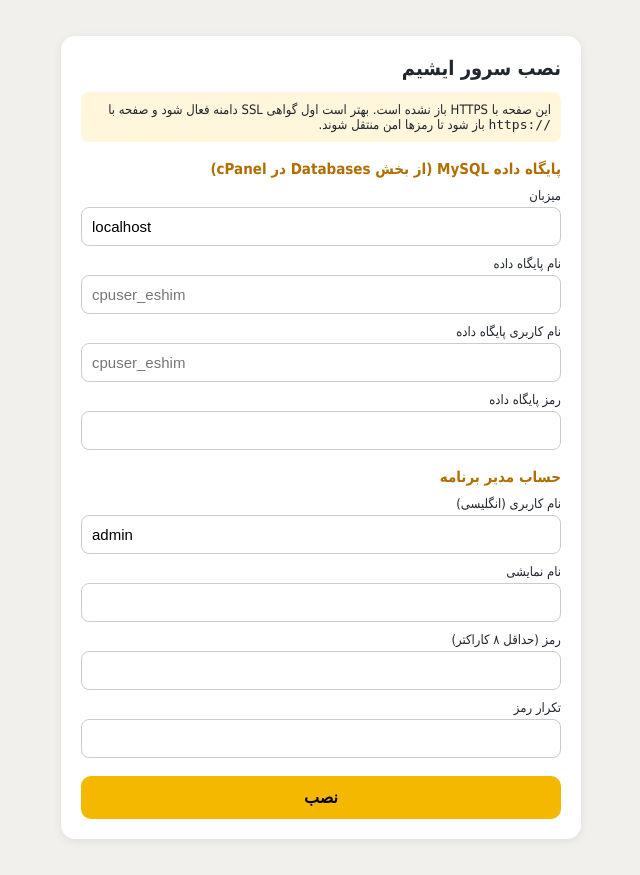
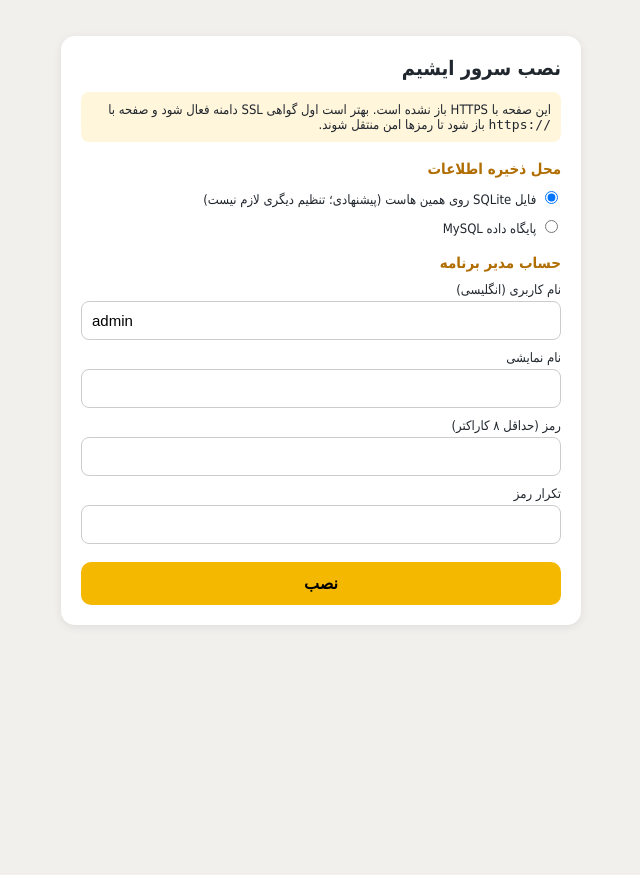
Before and after one commit to sejek005-afk/sejok, a PHP site: page /install.php in a window 1280 px wide. Shown: the whole page, without its empty margins (319-959 px from the left). After the commit the page ends 625 px from the top, so only its background shows below. Run offline with PHP 8.4, Linux system fonts and the light colour scheme.

Commit message:
Notification icon with Eshim mark; SQLite install option; default server URL
Co-Authored-By: Claude Opus 5.5 <noreply@anthropic.com>
Claude-Session: https://claude.ai/code/session_01Dc465BokDmQ2KYjjU4iSHM

```diff
--- a/app/src/main/assets/sync.js
+++ b/app/src/main/assets/sync.js
@@ -7,7 +7,8 @@
 const SYNC_KEY = 'eshim_sync';
 const SYNC_COLLS = ['cats', 'projects', 'workers', 'installers', 'contractors', 'progress', 'tx', 'adj', 'notes', 'cheques', 'invoices', 'statements'];
 const ID_RANGE = 1e9;
-const DEFAULT_SERVER = 'https://eshim.ir/api/';
+// تا وقتی دامنه eshim.ir فعال شود، از نشانی میزبان هاست استفاده می‌شود
+const DEFAULT_SERVER = 'https://1496118093.cloudylink.com/~h438354/api/';
 let SY = syLoad();
 let syBusy = false, syAgain = false, syTimer = null, syApplying = false, syErr = '', syRenderLater = false;
 
--- a/server/install.php
+++ b/server/install.php
@@ -32,6 +32,7 @@ if (is_file(config_path())) {
 $https = (!empty($_SERVER['HTTPS']) && $_SERVER['HTTPS'] !== 'off') || (($_SERVER['HTTP_X_FORWARDED_PROTO'] ?? '') === 'https');
 $errors = [];
 $v = [
+    'driver' => extension_loaded('pdo_sqlite') ? 'sqlite' : 'mysql',
     'db_host' => 'localhost', 'db_name' => '', 'db_user' => '',
     'admin_user' => 'admin', 'admin_name' => '',
 ];
@@ -42,12 +43,31 @@ if (($_SERVER['REQUEST_METHOD'] ?? 'GET') === 'POST') {
     $p1 = (string) ($_POST['admin_pass'] ?? '');
     $p2 = (string) ($_POST['admin_pass2'] ?? '');
 
-    if ($v['db_host'] === '' || $v['db_name'] === '' || $v['db_user'] === '') $errors[] = 'اطلاعات پایگاه داده کامل نیست.';
+    if ($v['driver'] !== 'sqlite') $v['driver'] = 'mysql';
+    if ($v['driver'] === 'sqlite' && !extension_loaded('pdo_sqlite')) $errors[] = 'روی این هاست SQLite فعال نیست؛ گزینه MySQL را انتخاب کنید.';
+    if ($v['driver'] === 'mysql' && ($v['db_host'] === '' || $v['db_name'] === '' || $v['db_user'] === '')) $errors[] = 'اطلاعات پایگاه داده کامل نیست.';
     if (!valid_username($v['admin_user'])) $errors[] = 'نام کاربری مدیر فقط حروف انگلیسی، عدد و . _ - (۳ تا ۳۲ کاراکتر).';
     if (!valid_password($p1)) $errors[] = 'رمز مدیر باید حداقل ۸ کاراکتر باشد.';
     if ($p1 !== $p2) $errors[] = 'رمز مدیر و تکرار آن یکی نیستند.';
 
     if (!$errors) {
+        if ($v['driver'] === 'sqlite') {
+            // فایل اطلاعات بیرون از public_html نگه داشته می‌شود تا از اینترنت قابل دانلود نباشد
+            $dir = dirname(__DIR__, 2) . '/eshim-data';
+            if (!is_dir($dir) && !@mkdir($dir, 0700, true)) $errors[] = 'پوشه اطلاعات ساخته نشد: ' . $dir;
+            @file_put_contents($dir . '/.htaccess', "Require all denied\n");
+            $cfg = ['driver' => 'sqlite', 'sqlite_path' => $dir . '/eshim.sqlite', 'allowed_origins' => ['https://appassets.androidplatform.net']];
+            if (!$errors) {
+                try {
+                    $pdo = new PDO('sqlite:' . $cfg['sqlite_path'], null, null, [PDO::ATTR_ERRMODE => PDO::ERRMODE_EXCEPTION, PDO::ATTR_DEFAULT_FETCH_MODE => PDO::FETCH_ASSOC]);
+                    $pdo->exec('PRAGMA journal_mode=WAL');
+                    @chmod($cfg['sqlite_path'], 0600);
+                } catch (Throwable $e) {
+                    error_log('eshim install sqlite: ' . $e->getMessage());
+                    $errors[] = 'فایل پایگاه داده SQLite ساخته نشد.';
+                }
+            }
+        } else {
         $cfg = [
             'driver' => 'mysql',
             'db_host' => $v['db_host'], 'db_name' => $v['db_name'], 'db_user' => $v['db_user'], 'db_pass' => $dbPass,
@@ -60,6 +80,7 @@ if (($_SERVER['REQUEST_METHOD'] ?? 'GET') === 'POST') {
         } catch (Throwable $e) {
             error_log('eshim install db: ' . $e->getMessage());
             $errors[] = 'اتصال به پایگاه داده برقرار نشد. نام پایگاه داده، نام کاربری و رمز آن را بررسی کنید (در cPanel نام‌ها معمولاً با پیشوند حساب شروع می‌شوند).';
+        }
         }
         if (!$errors) {
             try {
@@ -96,15 +117,21 @@ $body = '<h1>نصب سرور ایشیم</h1>';
 if (!$https) $body .= '<div class="warn">این صفحه با HTTPS باز نشده است. بهتر است اول گواهی SSL دامنه فعال شود و صفحه با <code>https://</code> باز شود تا رمزها امن منتقل شوند.</div>';
 foreach ($errors as $e) $body .= '<div class="err">' . h($e) . '</div>';
 $body .= '<form method="post" autocomplete="off">'
+    . '<h2>محل ذخیره اطلاعات</h2>'
+    . '<label><input type="radio" name="driver" value="sqlite" style="width:auto"' . ($v['driver'] === 'sqlite' ? ' checked' : '') . (extension_loaded('pdo_sqlite') ? '' : ' disabled') . ' onchange="tg()"> فایل SQLite روی همین هاست (پیشنهادی؛ تنظیم دیگری لازم نیست)</label>'
+    . '<label><input type="radio" name="driver" value="mysql" style="width:auto"' . ($v['driver'] === 'mysql' ? ' checked' : '') . ' onchange="tg()"> پایگاه داده MySQL</label>'
+    . '<div id="my">'
     . '<h2>پایگاه داده MySQL (از بخش Databases در cPanel)</h2>'
     . '<label>میزبان</label><input name="db_host" dir="ltr" value="' . h($v['db_host']) . '">'
     . '<label>نام پایگاه داده</label><input name="db_name" dir="ltr" value="' . h($v['db_name']) . '" placeholder="cpuser_eshim">'
     . '<label>نام کاربری پایگاه داده</label><input name="db_user" dir="ltr" value="' . h($v['db_user']) . '" placeholder="cpuser_eshim">'
     . '<label>رمز پایگاه داده</label><input name="db_pass" type="password" dir="ltr">'
+    . '</div>'
     . '<h2>حساب مدیر برنامه</h2>'
     . '<label>نام کاربری (انگلیسی)</label><input name="admin_user" dir="ltr" value="' . h($v['admin_user']) . '">'
     . '<label>نام نمایشی</label><input name="admin_name" value="' . h($v['admin_name']) . '">'
     . '<label>رمز (حداقل ۸ کاراکتر)</label><input name="admin_pass" type="password" dir="ltr">'
     . '<label>تکرار رمز</label><input name="admin_pass2" type="password" dir="ltr">'
-    . '<button type="submit">نصب</button></form>';
+    . '<button type="submit">نصب</button></form>'
+    . '<script>function tg(){var m=document.querySelector(\'input[name=driver][value=mysql]\').checked;document.getElementById(\'my\').style.display=m?\'\':\'none\'}tg()</script>';
 page($body);
--- a/server/lib.php
+++ b/server/lib.php
@@ -36,7 +36,8 @@ function db(array $cfg): PDO {
     try {
         if (($cfg['driver'] ?? 'mysql') === 'sqlite') {
             $pdo = new PDO('sqlite:' . $cfg['sqlite_path']);
-            $pdo->exec('PRAGMA journal_mode=WAL; PRAGMA busy_timeout=5000;');
+            $pdo->exec('PRAGMA busy_timeout=10000');
+            $pdo->exec('PRAGMA journal_mode=WAL');
         } else {
             $dsn = 'mysql:host=' . $cfg['db_host'] . ';dbname=' . $cfg['db_name'] . ';charset=utf8mb4';
             $pdo = new PDO($dsn, $cfg['db_user'], $cfg['db_pass']);
```
Also changed, not shown: app/src/main/res/drawable/ic_stat_note.xml (+13 -2 lines), docs/SERVER_FA.md (+1 -1 lines).
